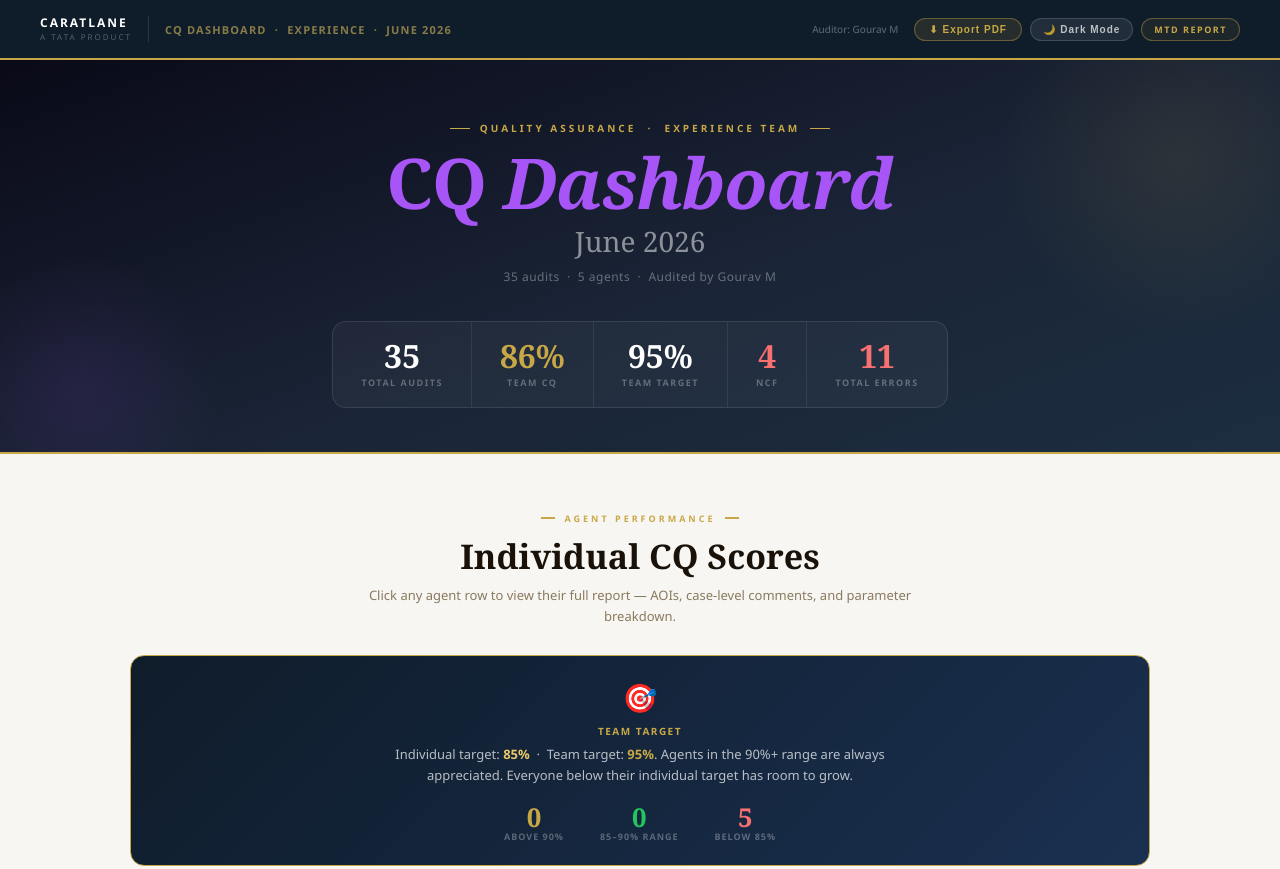
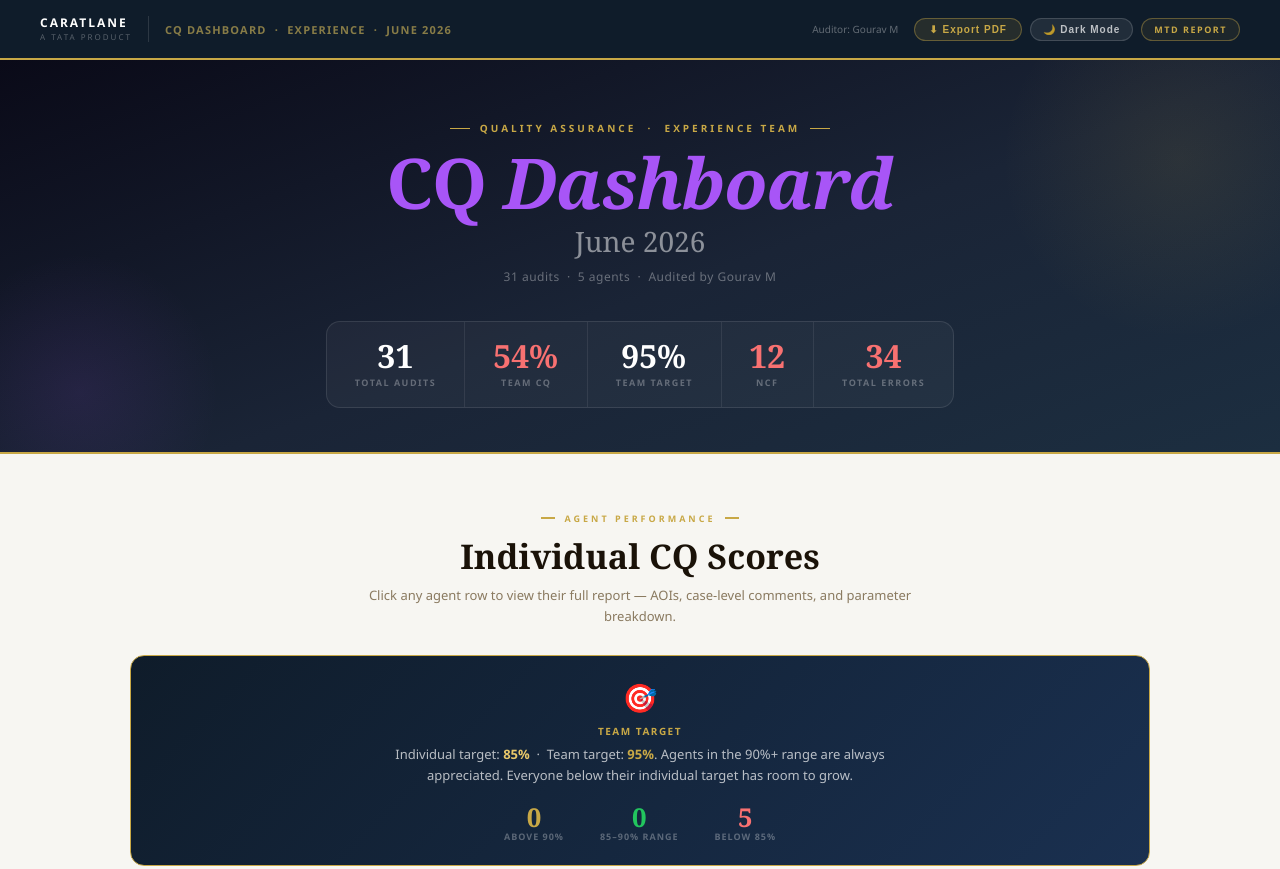
Before and after one commit to gouravm-crypto/cq-dashboard-experience, a plain HTML site: page index.html in a window 1280 px wide. Shown: the top 869 px of the page. Drawn offline with nearby package versions, Linux system fonts and the light colour scheme.

Commit message:
Add files via upload

```diff
--- a/index.html
+++ b/index.html
@@ -252,13 +252,13 @@
     <div class="hero-eyebrow">Quality Assurance &nbsp;·&nbsp; Experience Team</div>
     <div class="hero-title">CQ <span style="font-style:italic;">Dashboard</span></div>
     <div class="hero-date">June 2026</div>
-    <div class="hero-sub">35 audits &nbsp;·&nbsp; 5 agents &nbsp;·&nbsp; Audited by Gourav M</div>
+    <div class="hero-sub">31 audits &nbsp;·&nbsp; 5 agents &nbsp;·&nbsp; Audited by Gourav M</div>
     <div class="hero-stats">
-      <div class="hs"><div class="hs-val white" data-countup="35">35</div><div class="hs-lbl">Total Audits</div></div>
-      <div class="hs"><div class="hs-val gold" data-countup="86" data-suffix="%">86%</div><div class="hs-lbl">Team CQ</div></div>
+      <div class="hs"><div class="hs-val white" data-countup="31">31</div><div class="hs-lbl">Total Audits</div></div>
+      <div class="hs"><div class="hs-val red" data-countup="54" data-suffix="%">54%</div><div class="hs-lbl">Team CQ</div></div>
       <div class="hs"><div class="hs-val white" data-countup="95" data-suffix="%">95%</div><div class="hs-lbl">Team Target</div></div>
-      <div class="hs"><div class="hs-val red" data-countup="4">4</div><div class="hs-lbl">NCF</div></div>
-      <div class="hs"><div class="hs-val red" data-countup="11">11</div><div class="hs-lbl">Total Errors</div></div>
+      <div class="hs"><div class="hs-val red" data-countup="12">12</div><div class="hs-lbl">NCF</div></div>
+      <div class="hs"><div class="hs-val red" data-countup="34">34</div><div class="hs-lbl">Total Errors</div></div>
     </div>
   </div>
 </div>
```
Also changed, not shown: cq_newsletter_exp_june2026.html (+1 -1 lines).
